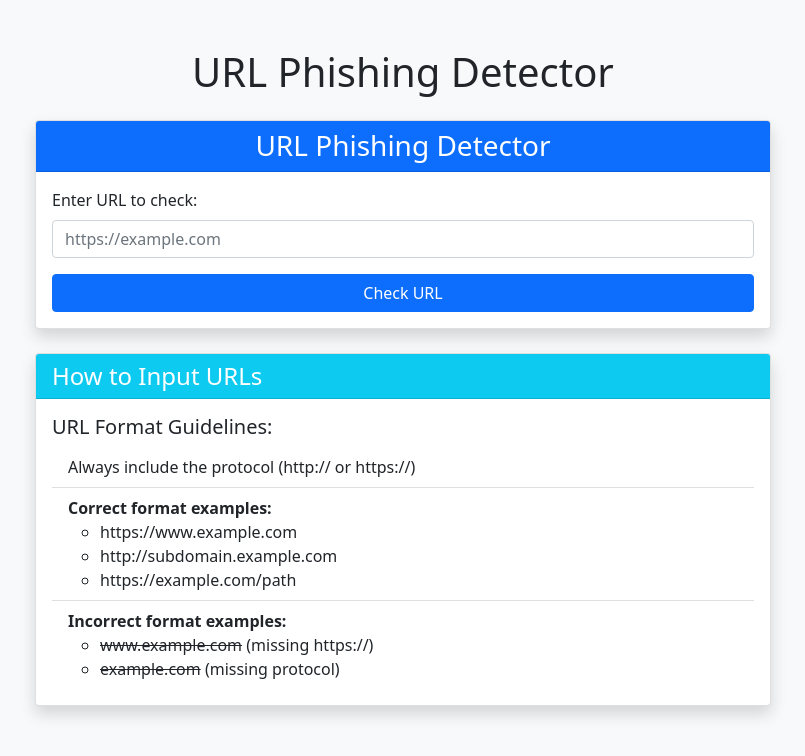
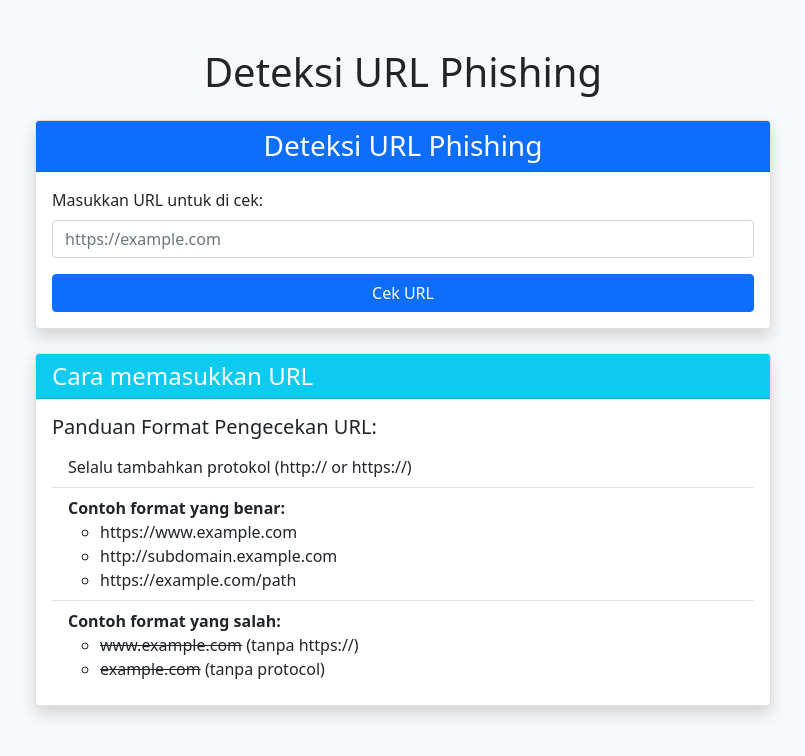
Before and after one commit to irfanbayu24/phising_detector_app, a Flask app: page / in a window 1280 px wide. Shown: the top 756 px of the page, without its empty margins (237-1042 px from the left). Run offline with Flask 3, Linux system fonts and the light colour scheme.

Commit message:
Initial commit

```diff
--- a/app.py
+++ b/app.py
@@ -42,12 +42,12 @@ def predict():
     # Prediksi dengan model
     prediction = model.predict([tokens['input_ids'], tokens['attention_mask']])
     phishing_prob = float(prediction[0][0]) * 100
-    legitimate_prob = 100 - phishing_prob
+    safe_prob = 100 - phishing_prob
 
 
-    if legitimate_prob > phishing_prob:
+    if safe_prob > phishing_prob:
         result_class = "alert-success"
-        classification = "LEGITIMATE"
+        classification = "SAFE"
     else:
         result_class = "alert-danger"
         classification = "PHISHING"
@@ -56,7 +56,7 @@ def predict():
                          url=url,
                          result=classification,
                          result_class=result_class,
-                         legitimate_prob=legitimate_prob,
+                         safe_prob=safe_prob,
                          phishing_prob=phishing_prob)
 
 if __name__ == '__main__':
--- a/templates/index.html
+++ b/templates/index.html
@@ -1,32 +1,32 @@
 <!DOCTYPE html>
 <html>
 <head>
-    <title>URL Phishing Detector</title>
+    <title>Deteksi URL Phishing</title>
     <link href="https://cdn.jsdelivr.net/npm/bootstrap@5.1.3/dist/css/bootstrap.min.css" rel="stylesheet">
 </head>
 <body class="bg-light">
     <div class="container mt-5">
-        <h1 class="text-center mb-4">URL Phishing Detector</h1>
+        <h1 class="text-center mb-4">Deteksi URL Phishing</h1>
 
         <div class="row justify-content-center">
             <div class="col-md-8">
                 <div class="card shadow">
                     <div class="card-header bg-primary text-white text-center">
-                        <h3 class="mb-0">URL Phishing Detector</h3>
+                        <h3 class="mb-0">Deteksi URL Phishing</h3>
                     </div>
                     <div class="card-body">
                         <form action="/predict" method="post">
                             <div class="mb-3">
-                                <label for="url" class="form-label">Enter URL to check:</label>
+                                <label for="url" class="form-label">Masukkan URL untuk di cek:</label>
                                 <input type="url" class="form-control" id="url" name="url" required
                                        placeholder="https://example.com">
                             </div>
-                            <button type="submit" class="btn btn-primary w-100">Check URL</button>
+                            <button type="submit" class="btn btn-primary w-100">Cek URL</button>
                         </form>
 
                         {% if result %}
                         <div class="mt-4">
-                            <h4>Analysis Result:</h4>
+                            <h4>Hasil Analisis:</h4>
                             <p>URL: {{ url }}</p>
                             <div class="alert {{ result_class }} text-center">
                                 <strong>{{ result }}</strong>
@@ -35,11 +35,11 @@
                             <div class="progress mt-3">
                                 <div class="progress-bar bg-success"
                                      role="progressbar"
-                                     style="width: {{ legitimate_prob }}%"
-                                     aria-valuenow="{{ legitimate_prob }}"
+                                     style="width: {{ safe_prob }}%"
+                                     aria-valuenow="{{ safe_prob }}"
                                      aria-valuemin="0"
                                      aria-valuemax="100">
-                                    Legitimate {{ "%.2f"|format(legitimate_prob) }}%
+                                    Safe {{ "%.2f"|format(safe_prob) }}%
                                 </div>
                                 <div class="progress-bar bg-danger"
                                      role="progressbar"
@@ -62,17 +62,17 @@
             <div class="col-md-8">
                 <div class="card shadow">
                     <div class="card-header bg-info text-white">
-                        <h4 class="mb-0">How to Input URLs</h4>
+                        <h4 class="mb-0">Cara memasukkan URL</h4>
                     </div>
                     <div class="card-body">
-                        <h5>URL Format Guidelines:</h5>
+                        <h5>Panduan Format Pengecekan URL:</h5>
                         <ul class="list-group list-group-flush">
                             <li class="list-group-item">
                                 <i class="bi bi-check-circle-fill text-success"></i>
-                                Always include the protocol (http:// or https://)
+                                Selalu tambahkan protokol (http:// or https://)
                             </li>
                             <li class="list-group-item">
-                                <strong>Correct format examples:</strong>
+                                <strong>Contoh format yang benar:</strong>
                                 <ul>
                                     <li>https://www.example.com</li>
                                     <li>http://subdomain.example.com</li>
@@ -80,10 +80,10 @@
                                 </ul>
                             </li>
                             <li class="list-group-item">
-                                <strong>Incorrect format examples:</strong>
+                                <strong>Contoh format yang salah:</strong>
                                 <ul>
-                                    <li><del>www.example.com</del> (missing https://)</li>
-                                    <li><del>example.com</del> (missing protocol)</li>
+                                    <li><del>www.example.com</del> (tanpa https://)</li>
+                                    <li><del>example.com</del> (tanpa protocol)</li>
                                 </ul>
                             </li>
                         </ul>
```
